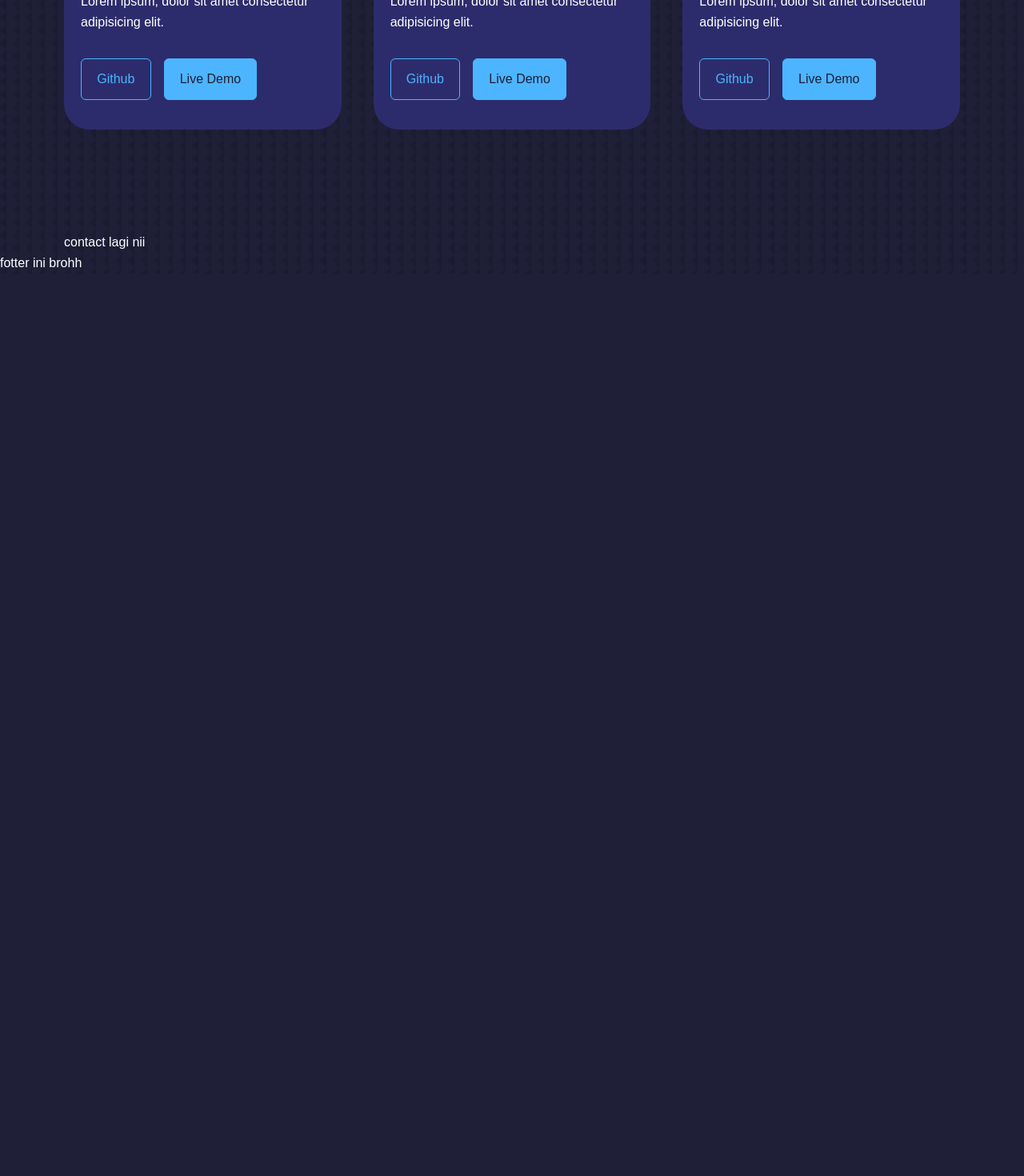
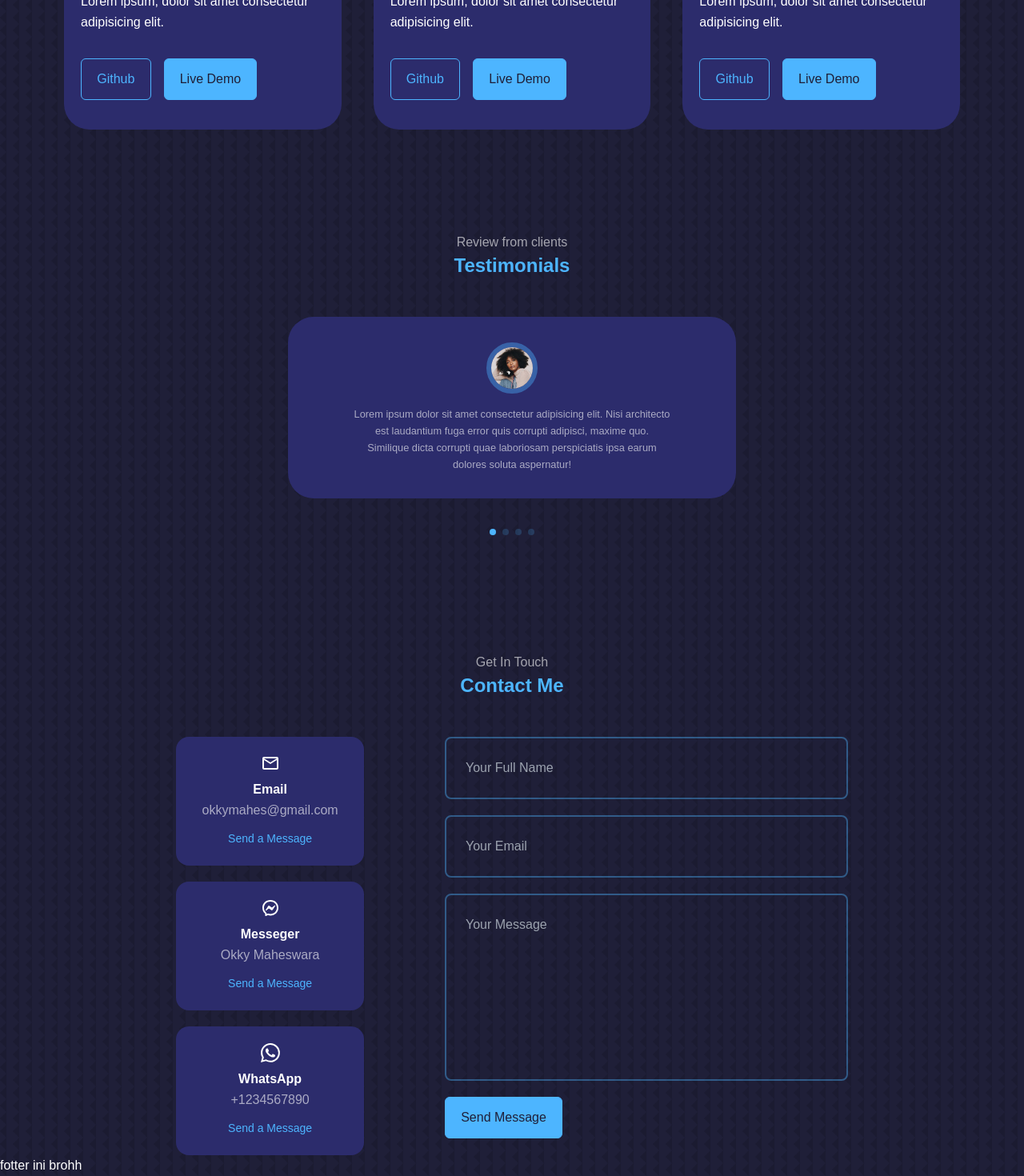
Before and after one commit to putuokky/nextjs-personal-web, a Next.js app: page / in a window 1280 px wide. Shown: the part 4050-5520 px from the top of the page at 80% size. Before the commit the page ends 4392 px from the top, so only its background shows below. Built offline with nearby package versions, Linux system fonts and the light colour scheme.

Commit message:
pelan2 juga seleseee

```diff
--- a/components/Contact.js
+++ b/components/Contact.js
@@ -1,9 +1,40 @@
-import React from 'react'
+import { MdOutlineEmail } from "react-icons/md";
+import { RiMessengerLine } from "react-icons/ri";
+import { BsWhatsapp } from "react-icons/bs";
 
 export default function Contact() {
   return (
     <section id='contact'>
-      contact lagi nii
+      <h5>Get In Touch</h5>
+      <h2>Contact Me</h2>
+      <div className='w-3/4 grid grid-cols-[28%_60%] gap-[12%] mx-auto'>
+        <div className='flex flex-col gap-5'>
+          <article className='bg-tema-secondary p-5 rounded-2xl text-center border-[1px] border-solid border-transparent transition duration-300 ease-linear hover:bg-transparent hover:border-primary-secondary'>
+            <MdOutlineEmail className="text-2xl mb-2 mx-auto" />
+            <h4 className="font-semibold">Email</h4>
+            <h5 className="text-light">okkymahes@gmail.com</h5>
+            <a href='mailto:okkymahes@gmail.com' target='_target' className="mt-3 inline-block text-sm">Send a Message</a>
+          </article>
+          <article className='bg-tema-secondary p-5 rounded-2xl text-center border-[1px] border-solid border-transparent transition duration-300 ease-linear hover:bg-transparent hover:border-primary-secondary'>
+            <RiMessengerLine className="text-2xl mb-2 mx-auto" />
+            <h4 className="font-semibold">Messeger</h4>
+            <h5 className="text-light">Okky Maheswara</h5>
+            <a href='https://m.me/okkymhwr' target='_target' className="mt-3 inline-block text-sm">Send a Message</a>
+          </article>
+          <article className='bg-tema-secondary p-5 rounded-2xl text-center border-[1px] border-solid border-transparent transition duration-300 ease-linear hover:bg-transparent hover:border-primary-secondary'>
+            <BsWhatsapp className="text-2xl mb-2 mx-auto" />
+            <h4 className="font-semibold">WhatsApp</h4>
+            <h5 className="text-light">+1234567890</h5>
+            <a href='https://api.whatsapp.com/send?phone=+1234567890' target='_target' className="mt-3 inline-block text-sm">Send a Message</a>
+          </article>
+        </div>
+        <form action='' className="flex flex-col gap-5">
+          <input type='text' name="name" placeholder="Your Full Name" className="w-full p-6 rounded-lg bg-transparent border-2 border-solid border-primary-secondary resize-none text-white" required />
+          <input type='email' name="email" placeholder="Your Email" className="w-full p-6 rounded-lg bg-transparent border-2 border-solid border-primary-secondary resize-none text-white" required />
+          <textarea name="message" rows='7' placeholder="Your Message" className="w-full p-6 rounded-lg bg-transparent border-2 border-solid border-primary-secondary resize-none text-white" required></textarea>
+          <button type="submit" className="btn btn-primary">Send Message</button>
+        </form>
+      </div>
     </section>
   )
 }
--- a/components/Testimonials.js
+++ b/components/Testimonials.js
@@ -1,9 +1,65 @@
-import React from 'react'
+import Image from "next/image";
+import AVTR1 from "../public/assets/avatar1.jpg";
+import AVTR2 from "../public/assets/avatar2.jpg";
+import AVTR3 from "../public/assets/avatar3.jpg";
+import AVTR4 from "../public/assets/avatar4.jpg";
+// import Swiper core and required modules
+import { Pagination } from 'swiper';
+
+import { Swiper, SwiperSlide } from 'swiper/react';
+
+// Import Swiper styles
+import 'swiper/css';
+import 'swiper/css/pagination';
 
 export default function Testimonials() {
+  const data = [
+    {
+      avatar: AVTR1,
+      name: 'TTT TTT',
+      review: 'Lorem ipsum dolor sit amet consectetur adipisicing elit. Nisi architecto est laudantium fuga error quis corrupti adipisci, maxime quo. Similique dicta corrupti quae laboriosam perspiciatis ipsa earum dolores soluta aspernatur!'
+    },
+    {
+      avatar: AVTR2,
+      name: 'TTT TTT',
+      review: 'Lorem ipsum dolor sit amet consectetur adipisicing elit. Nisi architecto est laudantium fuga error quis corrupti adipisci, maxime quo. Similique dicta corrupti quae laboriosam perspiciatis ipsa earum dolores soluta aspernatur!'
+    },
+    {
+      avatar: AVTR3,
+      name: 'TTT TTT',
+      review: 'Lorem ipsum dolor sit amet consectetur adipisicing elit. Nisi architecto est laudantium fuga error quis corrupti adipisci, maxime quo. Similique dicta corrupti quae laboriosam perspiciatis ipsa earum dolores soluta aspernatur!'
+    },
+    {
+      avatar: AVTR4,
+      name: 'TTT TTT',
+      review: 'Lorem ipsum dolor sit amet consectetur adipisicing elit. Nisi architecto est laudantium fuga error quis corrupti adipisci, maxime quo. Similique dicta corrupti quae laboriosam perspiciatis ipsa earum dolores soluta aspernatur!'
+    },
+  ]
   return (
     <section id='testimonials'>
-      Testimonials
+      <h5>Review from clients</h5>
+      <h2>Testimonials</h2>
+      <Swiper className='w-full mx-auto md:w-2/4'
+        // install Swiper modules
+        modules={[Pagination]}
+        spaceBetween={40}
+        slidesPerView={1}
+        pagination={{ clickable: true }}
+      >
+        {
+          data.map(({ avatar, name, review }, index) => {
+            return (
+              <SwiperSlide key={index} className='bg-tema-secondary text-center p-8 rounded-[2rem] select-none mb-16'>
+                <div className="w-16 aspect-square overflow-hidden rounded-[50%] mt-0 mx-auto mb-4 border-[0.4rem] border-solid border-primary-secondary">
+                  <Image src={avatar} />
+                  <h5 className="client_name">{name}</h5>
+                </div>
+                <small className="text-light font-light block w-4/5 mt-3 mx-auto mb-0">{review}</small>
+              </SwiperSlide>
+            )
+          })
+        }
+      </Swiper>
     </section>
   )
 }
--- a/package.json
+++ b/package.json
@@ -10,7 +10,8 @@
     "next": "12.1.4",
     "react": "18.0.0",
     "react-dom": "18.0.0",
-    "react-icons": "^4.4.0"
+    "react-icons": "^4.4.0",
+    "swiper": "^8.3.1"
   },
   "devDependencies": {
     "autoprefixer": "^10.4.7",
--- a/pages/index.js
+++ b/pages/index.js
@@ -4,6 +4,7 @@ import Experience from "@components/Experience";
 import Layout from "@components/Layout";
 import Portfolio from "@components/Portfolio";
 import Services from "@components/Services";
+import Testimonials from "@components/Testimonials";
 
 export default function Home() {
   return (
@@ -12,6 +13,7 @@ export default function Home() {
       <Experience />
       <Services />
       <Portfolio />
+      <Testimonials />
       <Contact />
     </Layout>
   )
--- a/styles/globals.css
+++ b/styles/globals.css
@@ -109,3 +109,7 @@ nav a.active {
   background: var(--color-bg);
   color: var(--color-white);
 }
+
+.swiper-pagination-clickable .swiper-pagination-bullet {
+  background: var(--color-primary);
+}
```
Also changed, not shown: 1 other file (tests, documents, lock files or other folders).
